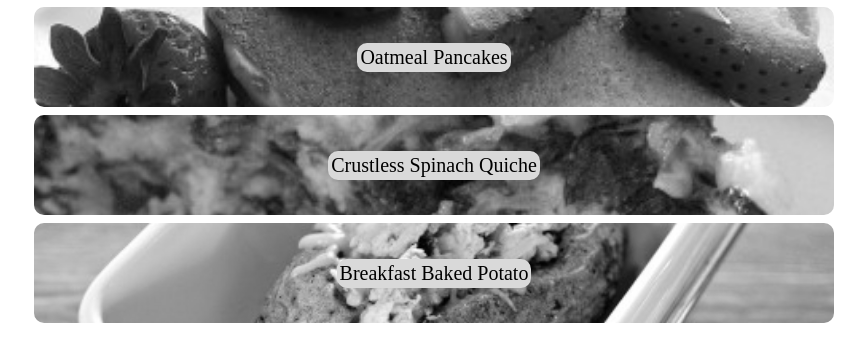
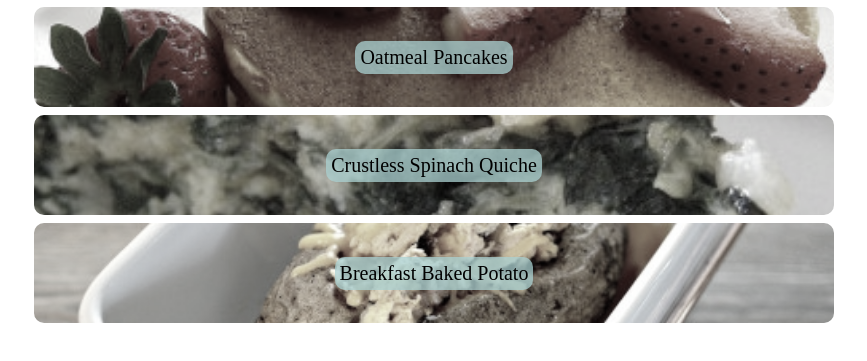
Before and after one commit to seydacanyilmaz/odin-recipes, a plain HTML site: page index.html in a window 1280 px wide. Shown: the part 65-426 px from the top of the page, without its empty margins (206-1073 px from the left). Drawn offline with Linux system fonts and the light colour scheme.

Commit message:
Add styling improvements

```diff
--- a/index.html
+++ b/index.html
@@ -9,9 +9,9 @@
     <body>
         <h1>Odin Recipes</h1>
             <ul class="main-list">
-                <li class="main-list-item" style="background-image: url(./image/oatmeal-pancakes.jpeg);"><a href="./recipes/oatmeal-pancakes.html">Oatmeal Pancakes</a></li>
-                <li class="main-list-item" style="background-image: url(./image/crustless-spinach-quiche.jpeg);"><a href="./recipes/crustless-spinach-quiche.html">Crustless Spinach Quiche</a></li>
-                <li class="main-list-item" style="background-image: url(./image/breakfast-baked-potato.jpeg);"><a href="./recipes/breakfast-baked-potato.html">Breakfast Baked Potato</a></li>
+                <li class="main-list-item" style="background-image: url(./image/oatmeal-pancakes.jpeg);"><a href="./recipes/oatmeal-pancakes.html"><p id="main-list-caption">Oatmeal Pancakes</p></a></li>
+                <li class="main-list-item" style="background-image: url(./image/crustless-spinach-quiche.jpeg);"><a href="./recipes/crustless-spinach-quiche.html"><p id="main-list-caption">Crustless Spinach Quiche</p></a></li>
+                <li class="main-list-item" style="background-image: url(./image/breakfast-baked-potato.jpeg);"><a href="./recipes/breakfast-baked-potato.html"><p id="main-list-caption">Breakfast Baked Potato</p></a></li>
             </ul>
     </body>
 </html>
--- a/style.css
+++ b/style.css
@@ -12,7 +12,7 @@ h1, h2 {
     border: 2px solid purple;
 }
 
-p {
+.content {
     max-width: 800px;
     margin: auto;
     background-color: aquamarine;
@@ -50,20 +50,33 @@ ul {
     list-style: none;
 }
 
-.main-list-item a {
-    text-decoration: none;
-    padding: 3px;
+/*.main-list-item a {
+    text-decoration:none;
     font-size: 20px;
-    color: black;
+    color: rgb(255, 255, 255);
     display: block;
     border-radius: 10px;
-    background-color: rgb(219, 217, 213);
+    box-sizing: border-box;
+    flex: 1;
+    height: 100%;
+    line-height: 100px;
+    background-color: rgba(0, 0, 255, 0.6);
+}*/
+
+.main-list-item a {
+    position: absolute;
+    width: 100%;
+    height: 100%;
+    top: 0;
+    left: 0;
+    z-index: 1;
+    display: flex;
+    justify-content: center;
+    align-items: center;
+    text-decoration: none;
 }
 
 .main-list-item {
-    display: flex;
-    justify-content: center;
-    align-items: center;
     box-sizing: border-box;
     border-radius: 10px;
     max-width: 800px;
@@ -72,9 +85,21 @@ ul {
     background-size: cover;
     background-origin: border-box;
     background-position: center;
-    filter: grayscale(100%);
+    filter: grayscale(85%);
+    position: relative;
 }
 
 .main-list-item:hover {
     filter: grayscale(0%);
 }
+
+#main-list-caption{
+    font-size: 20px;
+    color: black;
+    background-color: rgba(0, 255, 255, 0.75);
+    border-radius: 10px;
+    filter: grayscale(0%);
+    flex: 1;
+    max-width: fit-content;
+    padding: 5px;
+}
```
Also changed, not shown: recipes/breakfast-baked-potato.html (+2 -2 lines), recipes/crustless-spinach-quiche.html (+2 -2 lines), recipes/oatmeal-pancakes.html (+2 -2 lines).
